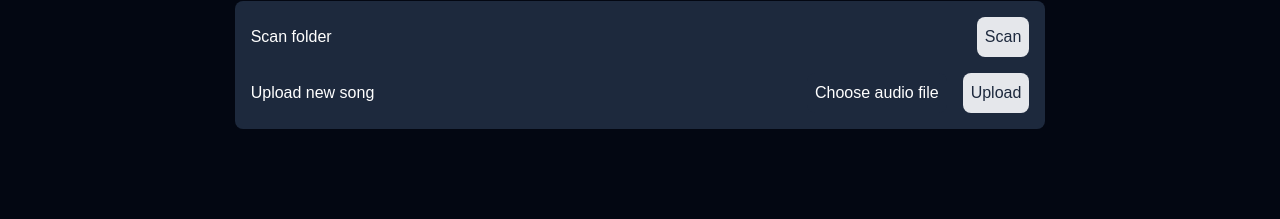
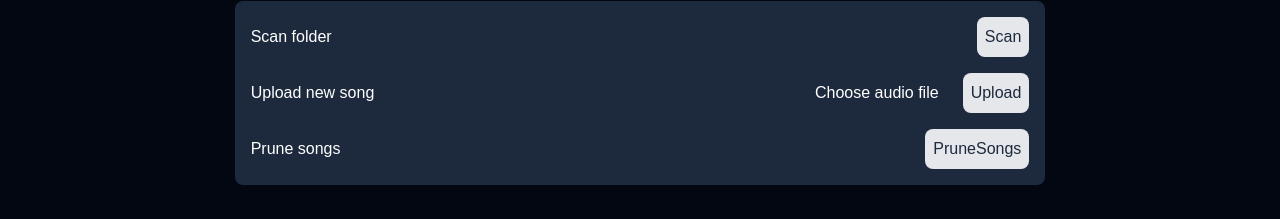
Before and after one commit to BrunoVieira003/groov-web, a SvelteKit app: page /library in a window 1280 px wide. Shown: the part 163-382 px from the top of the page. Built offline with nearby package versions, Linux system fonts and the light colour scheme; no server answers.

Commit message:
feat: add prune songs task option

```diff
--- a/src/lib/components/task-list.svelte
+++ b/src/lib/components/task-list.svelte
@@ -5,7 +5,7 @@
     import Icon from "@iconify/svelte";
 </script>
 
-<div class="flex flex-col absolute top-20 right-10 w-100 h-fit">
+<div class="flex flex-col absolute top-20 right-10 w-100 h-fit gap-4">
     {#each $runningTasks as task (task.id)}
         <div class="bg-slate-800 h-fit w-full p-4 rounded" transition:slide={{axis: 'y'}}>
             <div class="flex justify-between items-center">
--- a/src/lib/stores/runningTasks.ts
+++ b/src/lib/stores/runningTasks.ts
@@ -8,10 +8,12 @@ export interface Task{
     label: string
 }
 
+export type TaskType = 'scan-folder' | 'upload' | 'prune-songs'
+
 export const runningTasks = writable<Task[]>([])
 
-export function trackTask(id: string, label: string) {
-    const events = new EventSource(`${PUBLIC_API_URL}/tasks/${id}/progress`)
+export function trackTask(taskType: TaskType, id: string, label: string) {
+    const events = new EventSource(`${PUBLIC_API_URL}/tasks/${taskType}/${id}`)
     const task: Task = {
         id: id,
         progress: 0,
--- a/src/routes/library/+page.server.ts
+++ b/src/routes/library/+page.server.ts
@@ -3,7 +3,7 @@ import api from '$lib/plugins/api';
 import type { Actions } from '@sveltejs/kit';
 
 export const actions = {
-    upload: async ({fetch, request}) => {
+    upload: async ({request}) => {
         const formData = await request.formData()
 
         const {data} = await api.post('/songs/upload', formData)
@@ -11,8 +11,13 @@ export const actions = {
         return { taskId: data.taskId }
     },
 
-    scan: async ({}) => {
+    scan: async () => {
         const { data } = await api.post('/tasks/scan-folder')
+        return {taskId: data.taskId}
+    },
+
+    pruneSongs: async () => {
+        const {data} = await api.post('/tasks/prune-songs')
         return {taskId: data.taskId}
     }
 } satisfies Actions
--- a/src/routes/library/+page.svelte
+++ b/src/routes/library/+page.svelte
@@ -12,7 +12,7 @@
             await update()
             if(result.type === 'success'){
                 if(result.data){
-                    trackTask(result.data.taskId, 'Upload')
+                    trackTask('upload', result.data.taskId, 'Upload')
                 }
                 toast.success('File uploaded')
             }else{
@@ -26,11 +26,25 @@
             await update()
             if(result.type === 'success'){
                 if(result.data){
-                    trackTask(result.data.taskId, 'Scan folder')
+                    trackTask('scan-folder', result.data.taskId, 'Scan folder')
                 }
                 toast.success('Scan initialized')
             }else{
                 toast.error('Scan failed')
+            }
+        }
+    }
+
+    const handlePruneSongs: SubmitFunction = () => {
+        return async ({result, update}) => {
+            await update()
+            if(result.type === 'success'){
+                if(result.data){
+                    trackTask('prune-songs', result.data.taskId, 'Prune songs')
+                }
+                toast.success('Prune initialized')
+            }else{
+                toast.error('Prune failed')
             }
         }
     }
@@ -54,4 +68,11 @@
         </form>
     </div>
 
+    <div class="flex items-center justify-between">
+        <p>Prune songs</p>
+        <form method="post" action="?/pruneSongs" class="flex gap-4" use:enhance={handlePruneSongs}>
+            <input type="submit" value="PruneSongs" class="cursor-pointer bg-gray-200 p-2 w-full rounded-lg text-slate-800">
+        </form>
+    </div>
+
 </div>
```
